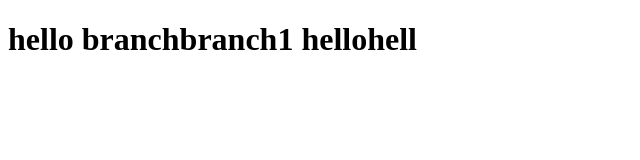
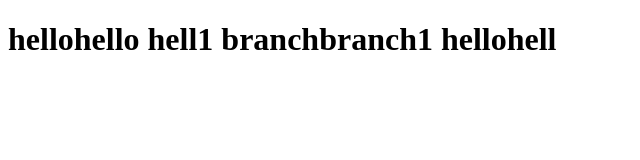
Before and after one commit to Divyaprakash-12/git-vs, a plain HTML site: page index.html in a window 1280 px wide. Shown: the whole page, without its empty margins (0-640 px from the left). Drawn offline with Linux system fonts and the light colour scheme.

Commit message:
3 commit

```diff
--- a/index.html
+++ b/index.html
@@ -7,6 +7,6 @@
     <title>Document</title>
 </head>
 <body>
-    <h1>hello branchbranch1 hellohell</h1>
+    <h1>hellohello hell1 branchbranch1 hellohell</h1>
 </body>
 </html>
```
